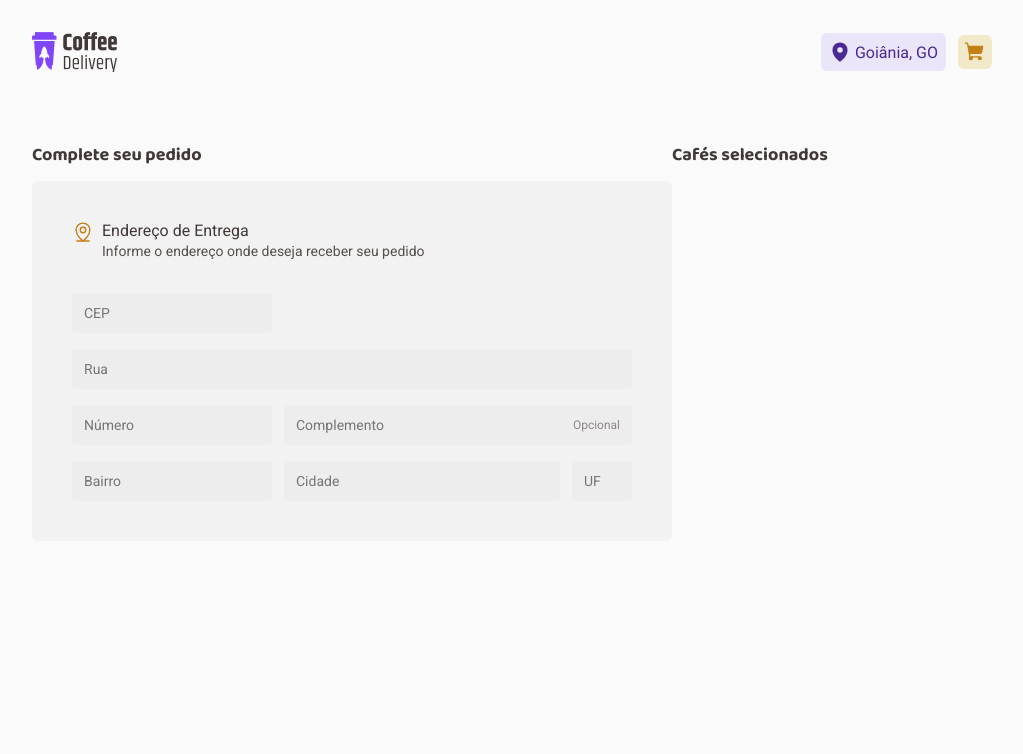
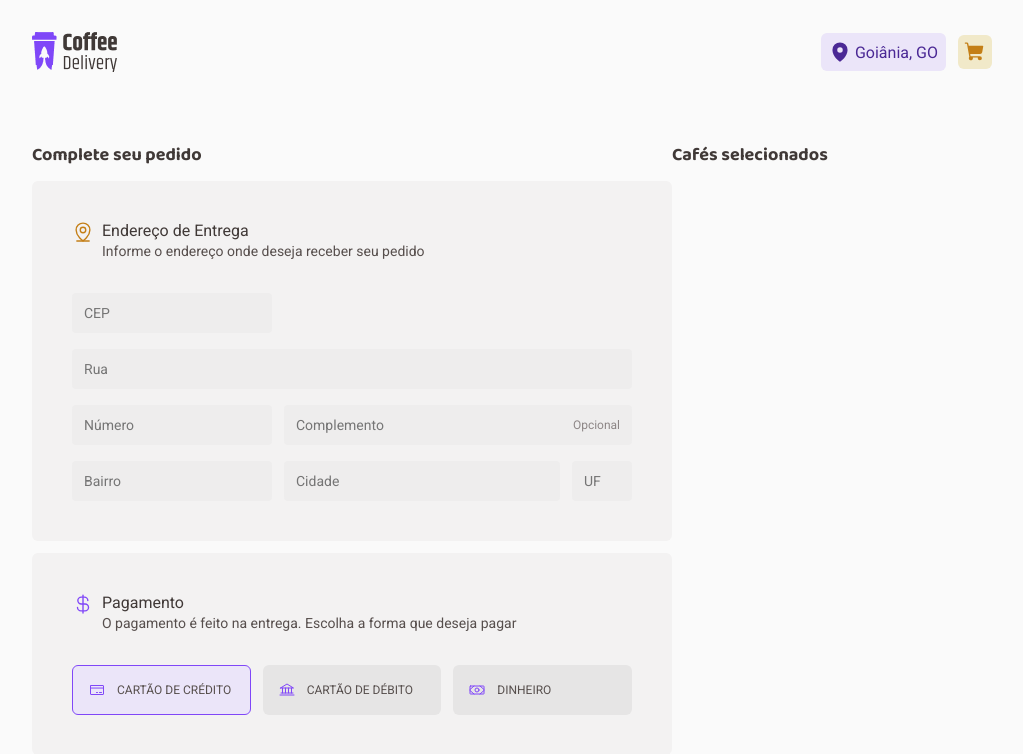
Before and after one commit to Lucasplpx/coffe-delivery, a React (Vite) app: page /checkout in a window 1280 px wide. Shown: the top 754 px of the page, without its empty margins (128-1151 px from the left). Built offline with nearby package versions, Linux system fonts and the light colour scheme.

Commit message:
component selectpayment

```diff
--- /dev/null
+++ b/src/components/SelectPayment/index.tsx
@@ -0,0 +1,22 @@
+import { HTMLAttributes, ReactNode } from 'react';
+import { SelectPaymentContainer } from './styles';
+
+interface SelectPaymentProps extends HTMLAttributes<HTMLButtonElement> {
+  children: ReactNode;
+  isSelected?: boolean;
+  icon: JSX.Element;
+}
+
+export function SelectPayment({
+  children,
+  isSelected,
+  icon,
+  ...rest
+}: SelectPaymentProps) {
+  return (
+    <SelectPaymentContainer {...rest} isSelected={isSelected}>
+      {icon}
+      {children}
+    </SelectPaymentContainer>
+  );
+}
--- /dev/null
+++ b/src/components/SelectPayment/styles.ts
@@ -0,0 +1,43 @@
+import styled, { css } from 'styled-components';
+
+interface SelectProps {
+  isSelected?: boolean;
+}
+
+export const SelectPaymentContainer = styled.button<SelectProps>`
+  width: 100%;
+  max-width: 11.167rem;
+
+  display: flex;
+  justify-content: start;
+  align-items: center;
+
+  gap: 12px;
+
+  padding: 1rem;
+
+  border: 0;
+  border-radius: 6px;
+
+  font-size: 12px;
+
+  text-transform: uppercase;
+
+  background: ${({ theme }) => theme['base-button']};
+  color: ${({ theme }) => theme['base-text']};
+
+  cursor: pointer;
+
+  ${({ isSelected }) =>
+    isSelected &&
+    css`
+      border: 1px solid ${({ theme }) => theme['purple']};
+      background: ${({ theme }) => theme['purple-light']};
+    `}
+
+  &:hover {
+    background: ${({ theme, isSelected }) =>
+      isSelected ? theme['purple-light'] : theme['base-hover']};
+    color: ${({ theme }) => theme['base-subtitle']};
+  }
+`;
--- a/src/page/Checkout/index.tsx
+++ b/src/page/Checkout/index.tsx
@@ -1,8 +1,16 @@
-import { MapPinLine } from 'phosphor-react';
+import {
+  Bank,
+  CreditCard,
+  CurrencyDollar,
+  MapPinLine,
+  Money,
+} from 'phosphor-react';
 import { useTheme } from 'styled-components';
 import { CoffeCard } from '../../components/CoffeCard';
 import { Input } from '../../components/Input';
+import { SelectPayment } from '../../components/SelectPayment';
 import {
+  ButtonsContainer,
   CheckoutContainer,
   CheckoutWrapper,
   CompleteRequestContainer,
@@ -10,6 +18,7 @@ import {
   FieldWrapper,
   FormContainer,
   Title,
+  WrapperCoffeCard,
 } from './styles';
 
 export function Checkout() {
@@ -20,6 +29,7 @@ export function Checkout() {
         <CompleteRequestContainer>
           <Title>Complete seu pedido</Title>
 
+          <WrapperCoffeCard>
             <CoffeCard
               title='Endereço de Entrega'
               subtitle='Informe o endereço onde deseja receber seu pedido'
@@ -46,6 +56,34 @@ export function Checkout() {
                 </FieldWrapper>
               </FormContainer>
             </CoffeCard>
+
+            <CoffeCard
+              title='Pagamento'
+              subtitle='O pagamento é feito na entrega. Escolha a forma que deseja pagar'
+              icon={
+                <CurrencyDollar
+                  size={22}
+                  color={theme['purple']}
+                  weight='regular'
+                />
+              }
+            >
+              <ButtonsContainer>
+                <SelectPayment
+                  icon={<CreditCard size={16} color={theme.purple} />}
+                  isSelected
+                >
+                  Cartão de crédito
+                </SelectPayment>
+                <SelectPayment icon={<Bank size={16} color={theme.purple} />}>
+                  Cartão de débito
+                </SelectPayment>
+                <SelectPayment icon={<Money size={16} color={theme.purple} />}>
+                  Dinheiro
+                </SelectPayment>
+              </ButtonsContainer>
+            </CoffeCard>
+          </WrapperCoffeCard>
         </CompleteRequestContainer>
         <ConfirmRequestContainer>
           <Title>Cafés selecionados</Title>
--- a/src/page/Checkout/styles.ts
+++ b/src/page/Checkout/styles.ts
@@ -21,6 +21,17 @@ export const CheckoutWrapper = styled.div`
   grid-template-columns: 1fr 0.7fr;
 `;
 
+export const WrapperCoffeCard = styled.div`
+  display: flex;
+  flex-direction: column;
+  gap: 12px;
+`;
+
+export const ButtonsContainer = styled.div`
+  display: flex;
+  justify-content: space-between;
+`;
+
 export const CompleteRequestContainer = styled.div``;
 
 export const ConfirmRequestContainer = styled.div``;
```
Lines whose indentation alone changed are shown as unchanged.
